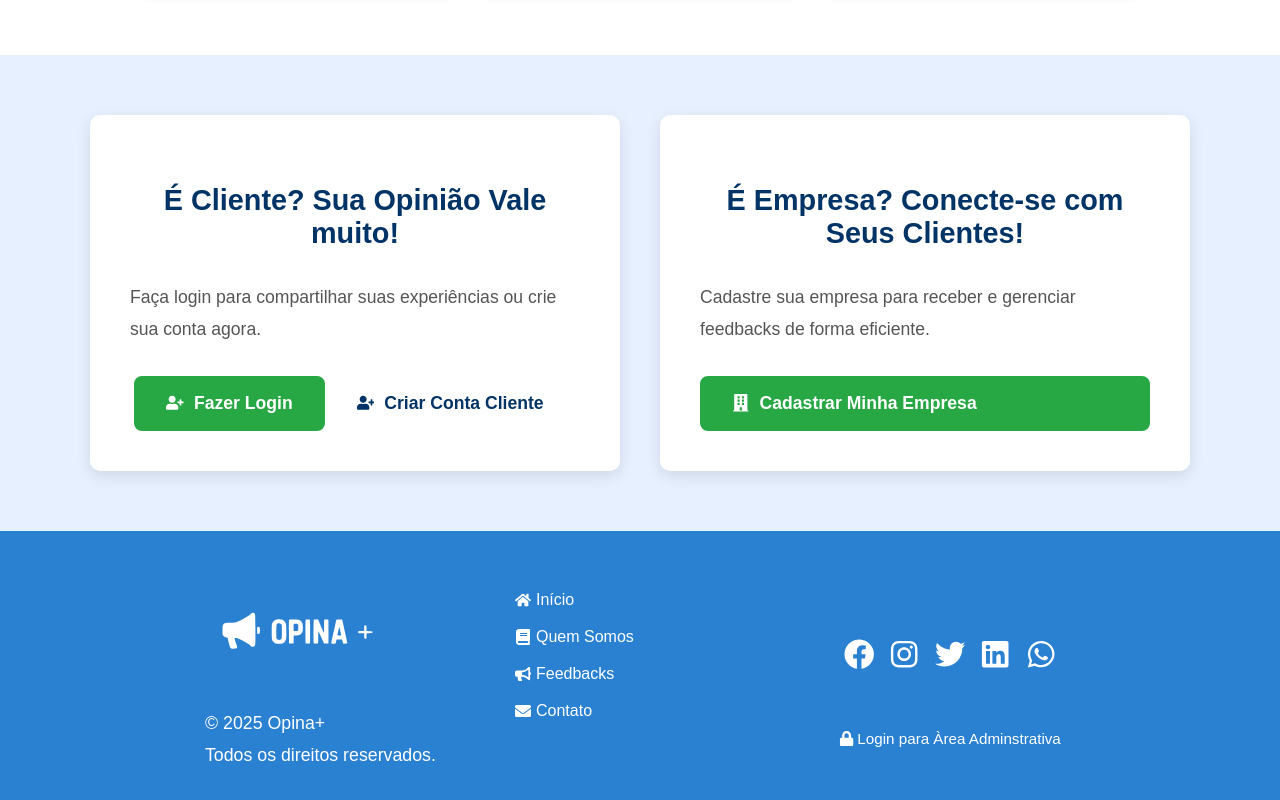
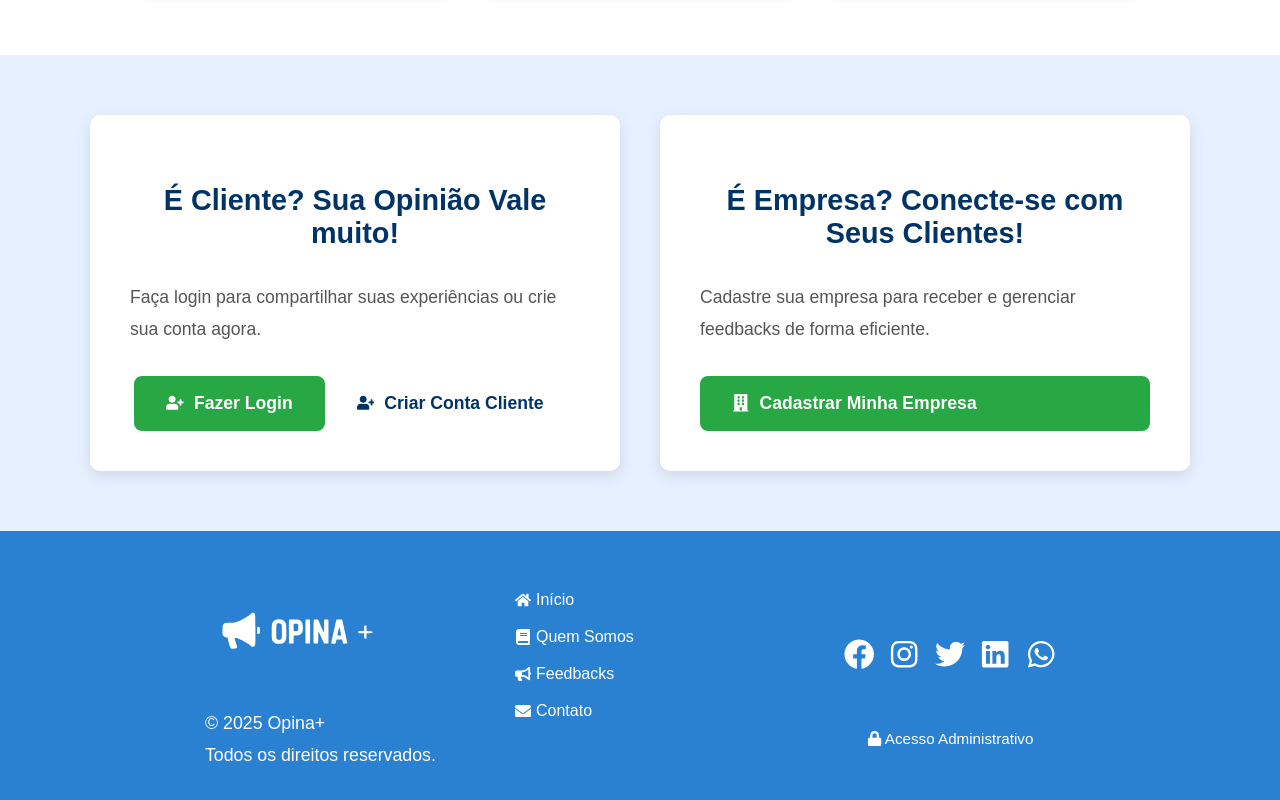
Before and after one commit to Eudantas2024/Integrador, a React (Vite) app in the folder frontend/: page / in a window 1280 px wide. Shown: the part 1639-2439 px from the top of the page. Built offline with nearby package versions, Linux system fonts and the light colour scheme.

Commit message:
integrador ouvidoria

```diff
--- a/frontend/src/components/Footer.jsx
+++ b/frontend/src/components/Footer.jsx
@@ -44,7 +44,7 @@ const Footer = () => {
           <a href="https://linkedin.com" target="_blank" rel="noopener noreferrer" className="social-icon"><FaLinkedin /></a>
           <a href="https://wa.me/5500000000000" target="_blank" rel="noopener noreferrer" className="social-icon"><FaWhatsapp /></a>
         </div><br />
-        <Link to="/admin" className="nav-link"><FaLock />  Login para Àrea Adminstrativa </Link>
+        <Link to="/admin" className="nav-link"><FaLock />  Acesso Administrativo </Link>
       </div>
 
     </footer>
```
Also changed, not shown: 2 other files (tests, documents, lock files or other folders).
